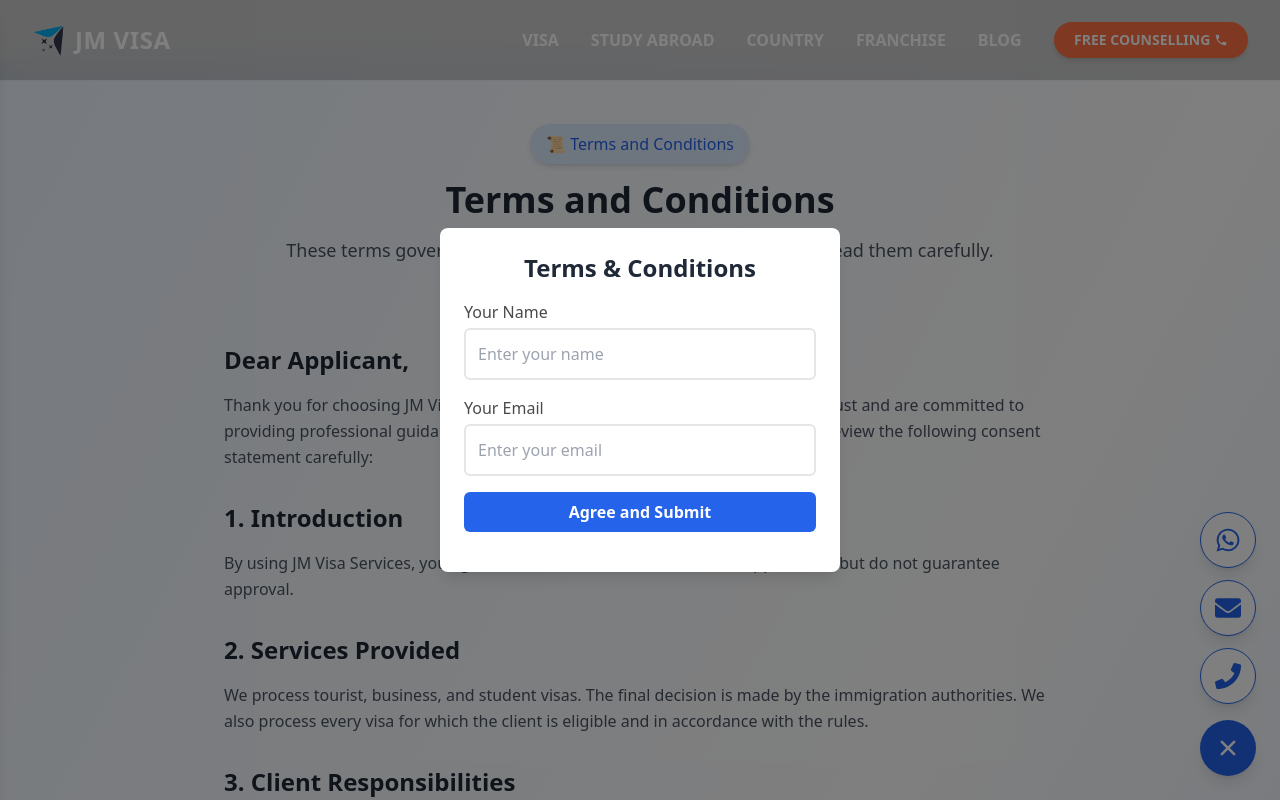
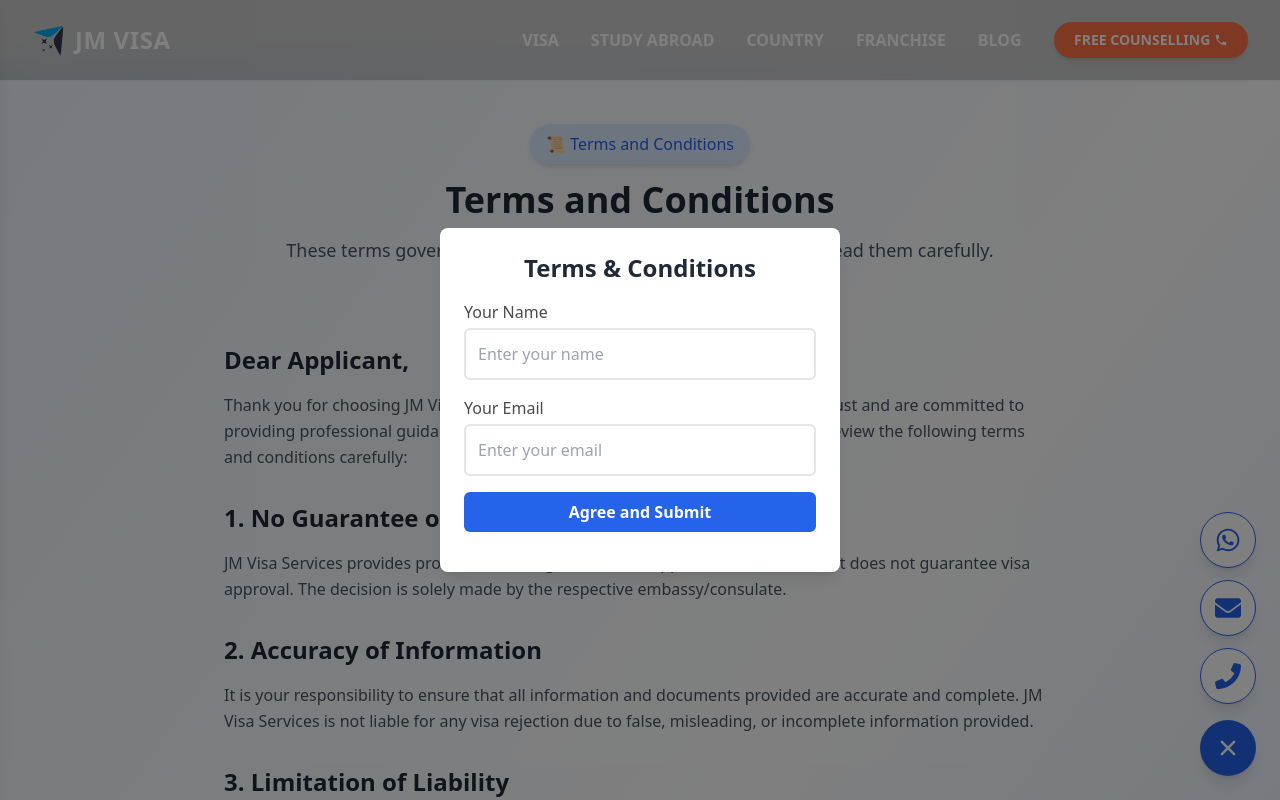
Before and after one commit to AneeVerse/JM-Visa, a Next.js app: page /terms-and-condition in a window 1280 px wide. Shown: the top 800 px of the page. Built offline with nearby package versions, Linux system fonts and the light colour scheme.

Commit message:
Update Terms and Conditions content as per new client requirements

```diff
--- a/src/app/(home)/terms-and-condition/page.js
+++ b/src/app/(home)/terms-and-condition/page.js
@@ -27,96 +27,45 @@ const TermsAndConditions = () => {
           <section className="mb-8">
             <h2 className="text-2xl font-bold text-gray-800 mb-4">Dear Applicant,</h2>
             <p className="text-gray-600 leading-relaxed">
-              Thank you for choosing JM Visa Services for your visa assistance. We value your trust and are committed to providing professional guidance throughout the visa application process. Kindly review the following consent statement carefully:
+              Thank you for choosing JM Visa Services for your visa assistance. We value your trust and are committed to providing professional guidance throughout the visa application process. Kindly review the following terms and conditions carefully:
             </p>
           </section>
 
-          {/* Introduction */}
+          {/* No Guarantee of Visa Approval */}
           <section className="mb-8">
-            <h2 className="text-2xl font-bold text-gray-800 mb-4">1. Introduction</h2>
+            <h2 className="text-2xl font-bold text-gray-800 mb-4">1. No Guarantee of Visa Approval</h2>
             <p className="text-gray-600 leading-relaxed">
-              By using JM Visa Services, you agree to our terms. We assist with visa applications but do not guarantee approval.
+              JM Visa Services provides professional visa guidance and application assistance but does not guarantee visa approval. The decision is solely made by the respective embassy/consulate.
             </p>
           </section>
 
-          {/* Services Provided */}
+          {/* Accuracy of Information */}
           <section className="mb-8">
-            <h2 className="text-2xl font-bold text-gray-800 mb-4">2. Services Provided</h2>
+            <h2 className="text-2xl font-bold text-gray-800 mb-4">2. Accuracy of Information</h2>
             <p className="text-gray-600 leading-relaxed">
-              We process tourist, business, and student visas. The final decision is made by the immigration authorities. We also process every visa for which the client is eligible and in accordance with the rules.
-            </p>
-          </section>
-
-          {/* Client Responsibilities */}
-          <section className="mb-8">
-            <h2 className="text-2xl font-bold text-gray-800 mb-4">3. Client Responsibilities</h2>
-            <ul className="list-disc list-inside text-gray-600 leading-relaxed">
-              <li>Clients must provide accurate documents and comply with visa rules.</li>
-              <li>We process and hand over your visa but are not responsible for your actions afterward.</li>
-              <li>We issue tourist visa, if you do any illegal activities on this visa at any country, we are not responsible.</li>
-            </ul>
-          </section>
-
-          {/* Fees and Payments */}
-          <section className="mb-8">
-            <h2 className="text-2xl font-bold text-gray-800 mb-4">4. Fees and Payments</h2>
-            <ul className="list-disc list-inside text-gray-600 leading-relaxed">
-              <li>Service fees cover processing and consultation only; embassy fees are separate.</li>
-              <li>Our Service Fees are non-refundable once processing begins.</li>
-            </ul>
-          </section>
-
-          {/* No Guarantee of Approval */}
-          <section className="mb-8">
-            <h2 className="text-2xl font-bold text-gray-800 mb-4">5. No Guarantee of Approval</h2>
-            <p className="text-gray-600 leading-relaxed">
-              The visa decision rests solely with the consulate/embassy, and we have no control or influence over their decision.
-            </p>
-          </section>
-
-          {/* Confidentiality */}
-          <section className="mb-8">
-            <h2 className="text-2xl font-bold text-gray-800 mb-4">6. Confidentiality</h2>
-            <p className="text-gray-600 leading-relaxed">
-              We protect your data but are not liable for breaches beyond our control.
+              It is your responsibility to ensure that all information and documents provided are accurate and complete. JM Visa Services is not liable for any visa rejection due to false, misleading, or incomplete information provided.
             </p>
           </section>
 
           {/* Limitation of Liability */}
           <section className="mb-8">
-            <h2 className="text-2xl font-bold text-gray-800 mb-4">7. Limitation of Liability</h2>
+            <h2 className="text-2xl font-bold text-gray-800 mb-4">3. Limitation of Liability</h2>
             <p className="text-gray-600 leading-relaxed">
-              We are not responsible for delays, rejections, or policy changes by immigration authorities.
+              JM Visa Services will not be held responsible for any visa rejection, processing delays, or travel disruptions resulting from decisions made by the embassy/consulate.
             </p>
           </section>
 
-          {/* Refund Policy */}
+          {/* Non-Refundable Payments */}
           <section className="mb-8">
-            <h2 className="text-2xl font-bold text-gray-800 mb-4">8. Refund Policy</h2>
+            <h2 className="text-2xl font-bold text-gray-800 mb-4">4. Non-Refundable Payments</h2>
             <p className="text-gray-600 leading-relaxed">
-              No refunds are issued after submission, even if the visa is rejected.
-            </p>
-          </section>
-
-          {/* Termination of Services */}
-          <section className="mb-8">
-            <h2 className="text-2xl font-bold text-gray-800 mb-4">9. Termination of Services</h2>
-            <p className="text-gray-600 leading-relaxed">
-              We may refuse service for false information, non-payment, or unethical conduct.
-            </p>
-          </section>
-
-          {/* Governing Law */}
-          <section className="mb-8">
-            <h2 className="text-2xl font-bold text-gray-800 mb-4">10. Governing Law</h2>
-            <p className="text-gray-600 leading-relaxed">
-              These terms are governed by the laws of our country.
+              All payments made to the embassy and JM Visa Services are strictly non-refundable, regardless of the outcome of the visa application.
             </p>
           </section>
 
           {/* Additional Terms and Conditions */}
           <section className="mb-8">
-            <h2 className="text-2xl font-bold text-gray-800 mb-4">Additional Terms and Conditions:</h2>
+            <h2 className="text-2xl font-bold text-gray-800 mb-4">Terms and Conditions:</h2>
             <ul className="list-disc ml-4 text-gray-600 leading-relaxed space-y-2">
               <li className="ml-1 [&>*]:ml-[-1.25rem]">This is a basic document list; the Embassy reserves the right to request additional documents after submission. These must be provided for further processing.</li>
               <li className="ml-1 [&>*]:ml-[-1.25rem]">Confirmed air tickets and hotel bookings are not mandatory for the visa process.</li>
@@ -135,7 +84,7 @@ const TermsAndConditions = () => {
           {/* Contact Information */}
           <section>
             <h2 className="text-2xl font-bold text-gray-800 mb-4">
-              11. Contact Us
+              Contact Us
             </h2>
             <p className="text-gray-600 leading-relaxed">
               For any questions regarding these Terms and Conditions, you can
```
